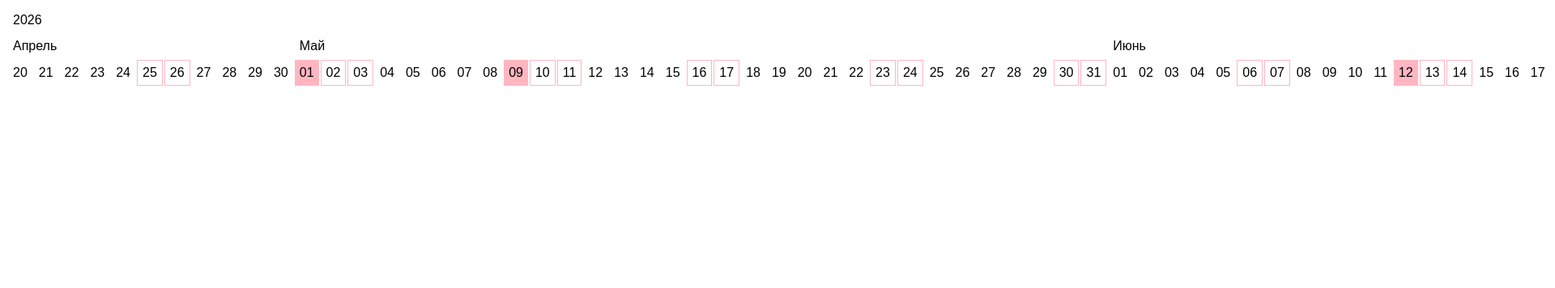
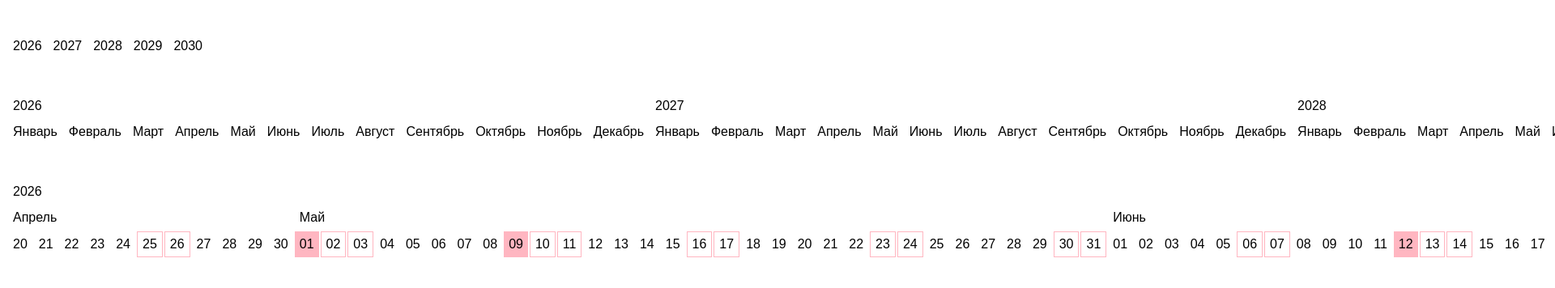
Before and after one commit to vassilevsky/longcal, a plain HTML site: page index.html in a window 1280 px wide. Shown: the top 356 px of the page at 81% size, 1920 px wide, since content can reach past the window. Drawn offline with Linux system fonts and the light colour scheme.

Commit message:
Добавил годы и месяцы

```diff
--- a/index.html
+++ b/index.html
@@ -3,11 +3,75 @@
 <title>Горизонтальный календарь</title>
 
 <style>
+	table { margin-top: 40px }
 	td { font-family: sans-serif; padding: 6px }
 	.today { background-color: lightblue }
 	.weekend { border: 1px solid lightpink }
 	.holiday { background-color: lightpink }
 </style>
+
+<table>
+	<tr>
+		<td id="2026">2026</td>
+		<td id="2027">2027</td>
+		<td id="2028">2028</td>
+		<td id="2029">2029</td>
+		<td id="2030">2030</td>
+	</tr>
+</table>
+
+<table>
+	<tr>
+		<td colspan="12">2026</td>
+		<td colspan="12">2027</td>
+		<td colspan="12">2028</td>
+		<td colspan="12">2029</td>
+		<td colspan="12">2030</td>
+	</tr>
+	<tr>
+		<!-- 2026 -->
+		<td id="01/2026">Январь</td>
+		<td id="02/2026">Февраль</td>
+		<td id="03/2026">Март</td>
+		<td id="04/2026">Апрель</td>
+		<td id="05/2026">Май</td>
+		<td id="06/2026">Июнь</td>
+		<td id="07/2026">Июль</td>
+		<td id="08/2026">Август</td>
+		<td id="09/2026">Сентябрь</td>
+		<td id="10/2026">Октябрь</td>
+		<td id="11/2026">Ноябрь</td>
+		<td id="12/2026">Декабрь</td>
+
+		<!-- 2027 -->
+		<td id="01/2027">Январь</td>
+		<td id="02/2027">Февраль</td>
+		<td id="03/2027">Март</td>
+		<td id="04/2027">Апрель</td>
+		<td id="05/2027">Май</td>
+		<td id="06/2027">Июнь</td>
+		<td id="07/2027">Июль</td>
+		<td id="08/2027">Август</td>
+		<td id="09/2027">Сентябрь</td>
+		<td id="10/2027">Октябрь</td>
+		<td id="11/2027">Ноябрь</td>
+		<td id="12/2027">Декабрь</td>
+
+		<!-- 2028 -->
+		<td id="01/2028">Январь</td>
+		<td id="02/2028">Февраль</td>
+		<td id="03/2028">Март</td>
+		<td id="04/2028">Апрель</td>
+		<td id="05/2028">Май</td>
+		<td id="06/2028">Июнь</td>
+		<td id="07/2028">Июль</td>
+		<td id="08/2028">Август</td>
+		<td id="09/2028">Сентябрь</td>
+		<td id="10/2028">Октябрь</td>
+		<td id="11/2028">Ноябрь</td>
+		<td id="12/2028">Декабрь</td>
+	</tr>
+</table>
 
 <table>
 	<tr>
@@ -132,5 +196,17 @@
 </table>
 
 <script>
-	document.getElementById(new Date().toLocaleDateString()).classList.add('today')
+	function highlight(id) {
+		document.getElementById(id).classList.add('today')
+	}
+
+	document.addEventListener('DOMContentLoaded', () => {
+		const fullDate = new Date().toLocaleDateString()
+		const monthYear = fullDate.substring(3)
+		const yearNumber = fullDate.substring(6)
+
+		highlight(yearNumber)
+		highlight(monthYear)
+		highlight(fullDate)
+	})
 </script>
```
